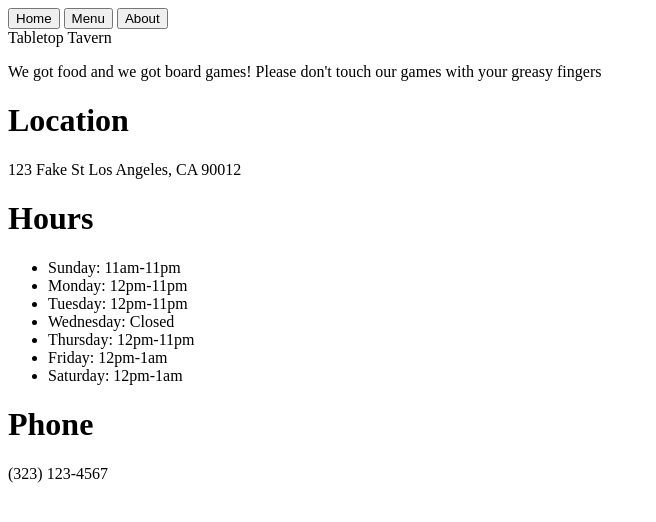
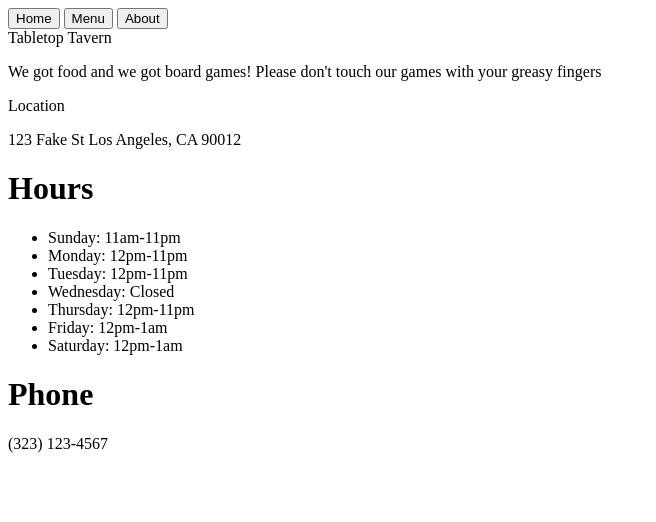
Before and after one commit to raylopez509/resturant_odin, a website built with webpack: page src/template.html in a window 1280 px wide. Shown: the whole page, without its empty margins (0-656 px from the left). Built offline with nearby package versions, Linux system fonts and the light colour scheme.

Commit message:
added html for 3 tabs, added DOMs in js added the html for the home, menu, and about pages the html is commented out added home DOMs in js todo: add home DOMs when click on Home

```diff
--- a/src/index.js
+++ b/src/index.js
@@ -1 +1,47 @@
-console.log('hello');
+const homeDiv = document.querySelector("#content");
+const title = document.createElement("div");
+title.textContent = "Tabletop Tavern";
+homeDiv.appendChild(title);
+const description = document.createElement("p");
+description.textContent = "We got food and we got board games! Please don't touch our games with your greasy fingers";
+homeDiv.appendChild(description);
+const locationHeader = document.createElement("div");
+locationHeader.textContent = "Location";
+homeDiv.appendChild(locationHeader);
+const address = document.createElement("p");
+address.textContent = "123 Fake St Los Angeles, CA 90012";
+homeDiv.appendChild(address);
+const hoursHeader = document.createElement("h1");
+hoursHeader.textContent = "Hours";
+homeDiv.appendChild(hoursHeader);
+
+const hoursList = document.createElement("ul");
+const sunday = document.createElement("li");
+sunday.textContent = "Sunday: 11am-11pm";
+const monday = document.createElement("li");
+monday.textContent = "Monday: 12pm-11pm";
+const tuesday = document.createElement("li");
+tuesday.textContent = "Tuesday: 12pm-11pm";
+const wednesday = document.createElement("li");
+wednesday.textContent = "Wednesday: Closed";
+const thursday = document.createElement("li");
+thursday.textContent = "Thursday: 12pm-11pm";
+const friday = document.createElement("li");
+friday.textContent = "Friday: 12pm-1am";
+const saturday = document.createElement("li");
+saturday.textContent = "Saturday: 12pm-1am";
+hoursList.appendChild(sunday);
+hoursList.appendChild(monday);
+hoursList.appendChild(tuesday);
+hoursList.appendChild(wednesday);
+hoursList.appendChild(thursday);
+hoursList.appendChild(friday);
+hoursList.appendChild(saturday);
+homeDiv.appendChild(hoursList);
+
+const phoneHeader = document.createElement("h1");
+phoneHeader.textContent = "Phone";
+homeDiv.appendChild(phoneHeader);
+const phone = document.createElement("p");
+phone.textContent = "(323) 123-4567";
+homeDiv.appendChild(phone);
--- a/src/template.html
+++ b/src/template.html
@@ -8,12 +8,14 @@
   <body>
     <header>
       <nav>
-        <button>Home</button>
-        <button>Menu</button>
-        <button>About</button>
+        <button class="home-button">Home</button>
+        <button class="menu-button">Menu</button>
+        <button class="about-button">About</button>
       </nav>
     </header>
     <div id="content">
+
+      <!-- <div class="home">
         <div>Tabletop Tavern</div>
         <p>
           We got food and we got board games! Please don't touch our games with
@@ -33,6 +35,23 @@
         </ul>
         <h1>Phone</h1>
         <p>(323) 123-4567</p>
+      </div> -->
+
+      <!-- <div id="menu">
+        <div>Menu</div>
+        <ul>
+          <li>Carne Asada Fries</li>
+          <li>Sushi</li>
+          <li>Korean BBQ</li>
+          <li>Quesabirria Tacos</li>
+          <li>French Toast</li>
+        </ul>
+      </div> -->
+
+      <!-- <div class="about">
+        <div>About Us</div>
+        <div>We love board games and we love good food. This restaurant combines both for board game lovers and foodies!</div>
+      </div> -->
     </div>
   </body>
 </html>
```
Lines whose indentation alone changed are shown as unchanged.
